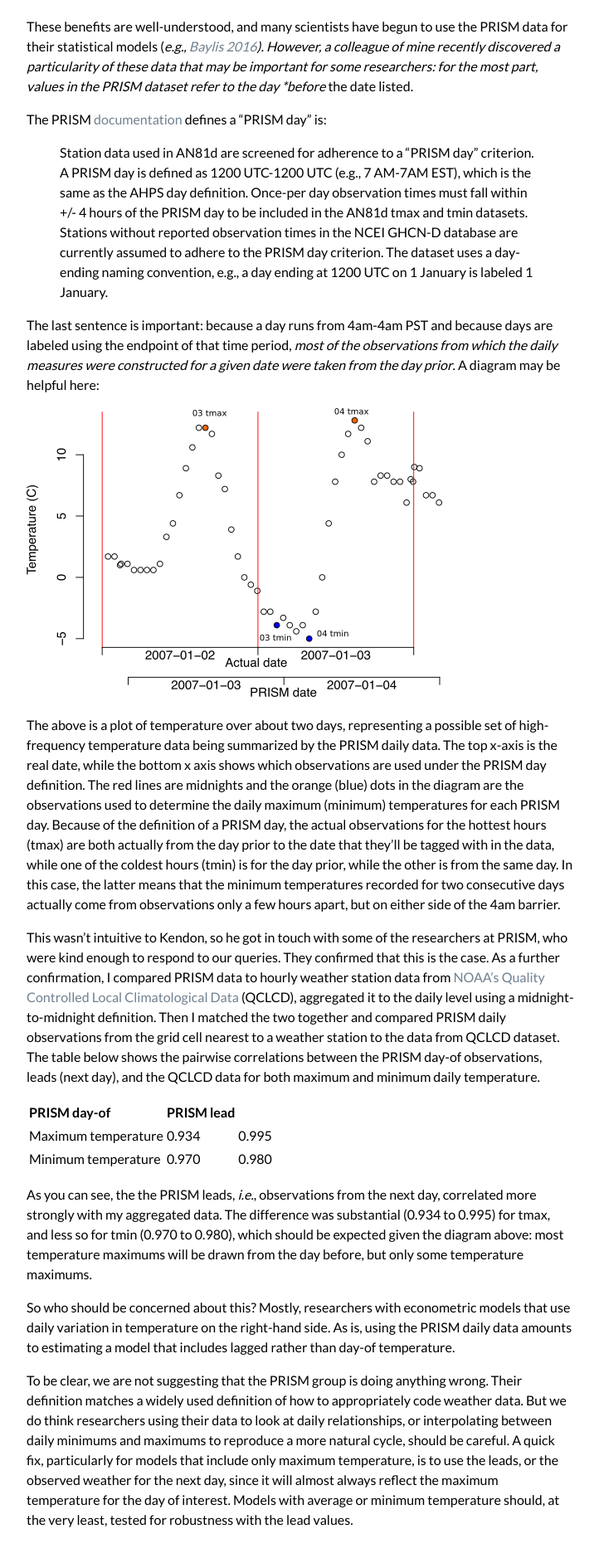
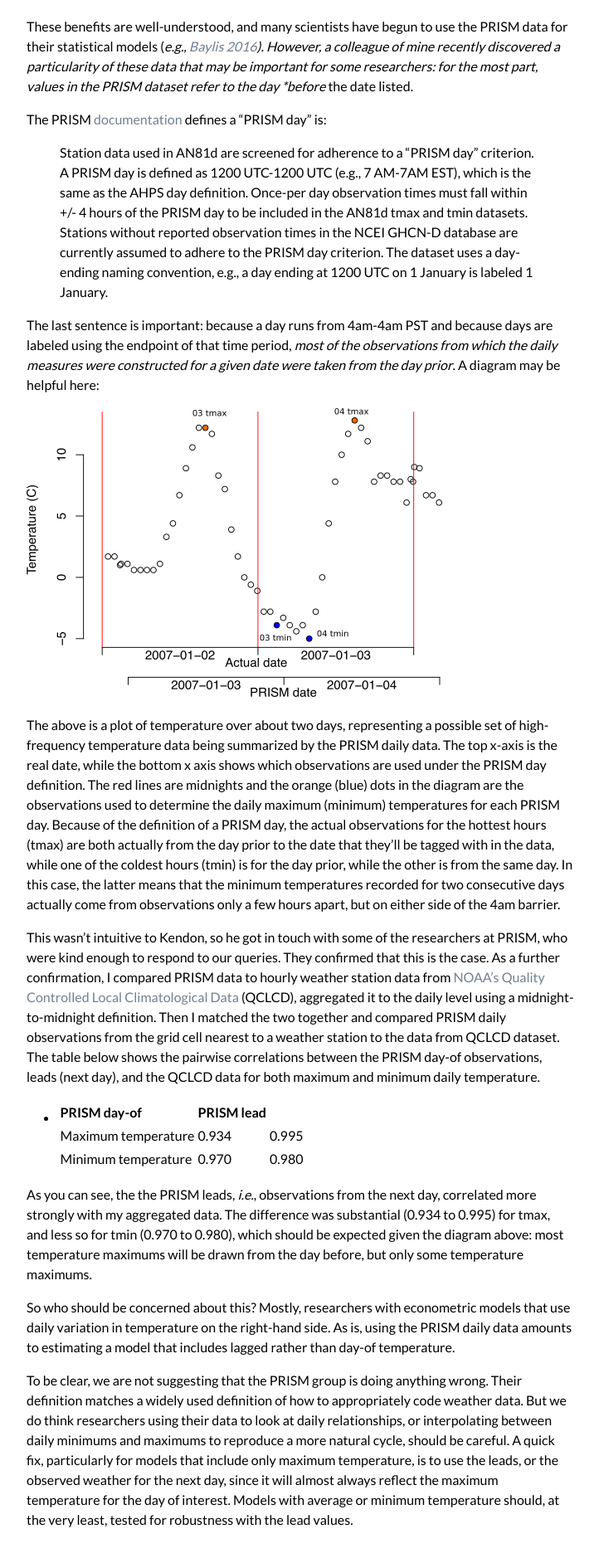
Before and after one commit to pbaylis/pbaylis.github.io, a Jekyll site: the page built from _posts/2016-05-18-prism-leads.markdown, in a window 1280 px wide. Shown: the part 919-2803 px from the top of the page at 83% size, without its empty margins (388-1110 px from the left). Built offline with Jekyll 4.4.1, drawn with Linux system fonts in a browser that asks for light colours; nearby versions of some CDN libraries.

```diff
--- a/_posts/2016-05-18-prism-leads.markdown
+++ b/_posts/2016-05-18-prism-leads.markdown
@@ -25,7 +25,7 @@
 
 This wasn't intuitive to Kendon, so he got in touch with some of the researchers at PRISM, who were kind enough to respond to our queries. They confirmed that this is the case. As a further confirmation, I compared PRISM data to hourly weather station data from [NOAA's Quality Controlled Local Climatological Data](https://www.ncdc.noaa.gov/data-access/land-based-station-data/land-based-datasets/quality-controlled-local-climatological-data-qclcd) (QCLCD), aggregated it to the daily level using a midnight-to-midnight definition. Then I matched the two together and compared PRISM daily observations from the grid cell nearest to a weather station to the data from QCLCD dataset. The table below shows the pairwise correlations between the PRISM day-of observations, leads (next day), and the QCLCD data for both maximum and minimum daily temperature.
 
-| PRISM day-of        | PRISM lead |
+- | PRISM day-of        | PRISM lead |
 --------------------|------------|------
 Maximum temperature | 0.934      | 0.995
 Minimum temperature | 0.970      | 0.980
```
